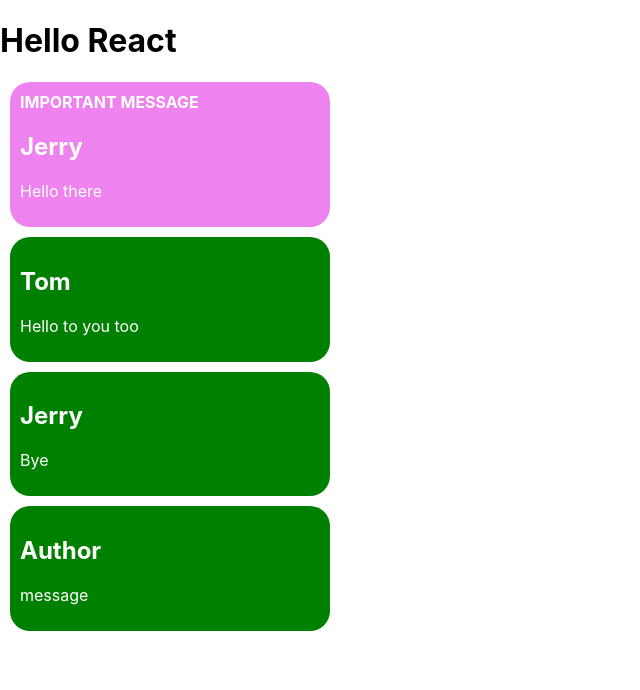
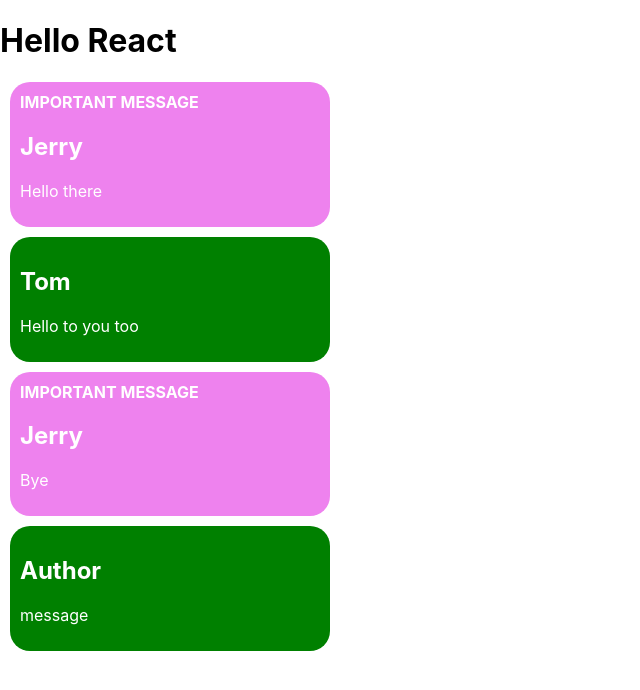
Before and after one commit to freshcourses-fe/react-lessons, a React (Create React App) app: page / in a window 1280 px wide. Shown: the top 690 px of the page, without its empty margins (0-640 px from the left). Built offline with nearby package versions, Linux system fonts and the light colour scheme.

Commit message:
Add bool prop

```diff
--- a/src/App.js
+++ b/src/App.js
@@ -8,9 +8,9 @@ function App() {
     <>
       <Header />
       <main>
-        <Message id="first" author="Jerry" message="Hello there" isImportant={true}/>
+        <Message id="first" author="Jerry" message="Hello there" isImportant />
         <Message id="second" author="Tom" message="Hello to you too" />
-        <Message id="third" author="Jerry" message="Bye" />
+        <Message id="third" author="Jerry" message="Bye" isImportant />
         <Message />
       </main>
     </>
--- a/src/components/Message/index.jsx
+++ b/src/components/Message/index.jsx
@@ -6,11 +6,11 @@ class Message extends React.Component {
       id,
       author = 'Author',
       message = 'message',
-      isImportant,
+      isImportant = false,
     } = this.props;
     const styles = {
       padding: '10px',
-      backgroundColor: isImportant ? 'violet': 'green',
+      backgroundColor: isImportant ? 'violet' : 'green',
       width: '300px',
       color: 'white',
       margin: '10px',
@@ -18,7 +18,7 @@ class Message extends React.Component {
 
     return (
       <article id={id} style={styles}>
-        {isImportant ? <strong>IMPORTANT MESSAGE</strong> : null}
+        {isImportant && <strong>IMPORTANT MESSAGE</strong>}
         <h2>{author}</h2>
         <p>{message}</p>
       </article>
```
